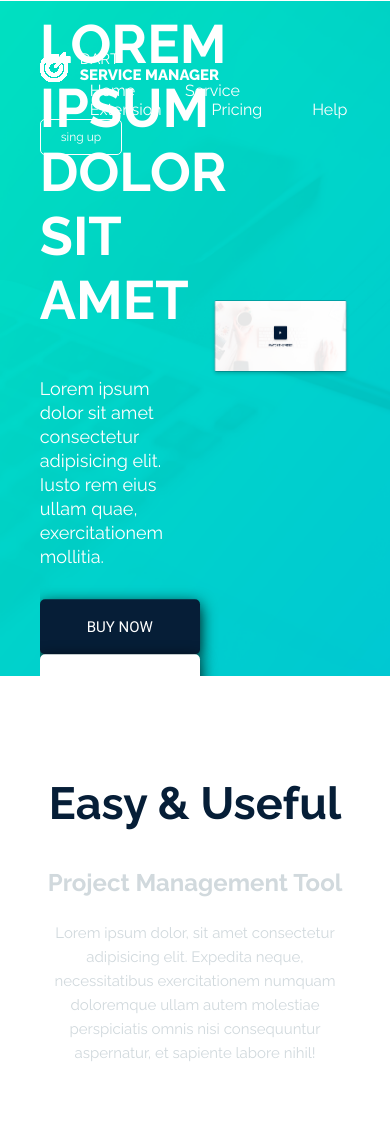
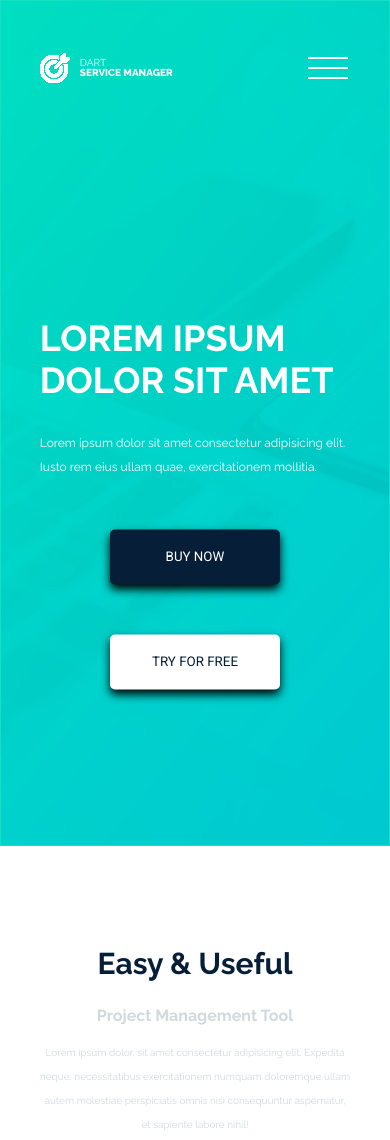
Before and after one commit to Anastasiia0905/playground, a website: page app/assets/Dart/index.html in a window 390 px wide. Shown: the top 1140 px of the page. Drawn offline with Linux system fonts and the light colour scheme.

Commit message:
mobile first section

```diff
--- a/app/assets/Dart/index.html
+++ b/app/assets/Dart/index.html
@@ -10,15 +10,18 @@
 </head>
 <body>
     <section class="hero">
-        <div class="wraper">
-            <header>
+        <div class="wrapper">
+            <header class="header">
                 <div class="logo">
                     <img src="img/logo.png" alt="logo">
                     <p>dart<br>
                     <span>service manager</span></p>
                 </div>
+                <div class="nav-toggle">
+                    <div class="nav-toggle-bar"></div>
+                </div>
                 <nav>
-                    <ul>
+                    <ul class="main-menu">
                         <li><a href="#">Home</a></li>
                         <li><a href="#">Service</a></li>
                         <li><a href="#">Extension</a></li>
@@ -26,16 +29,19 @@
                         <li><a href="#">Help</a></li>
                     </ul>
                 </nav>
-              <a href="#" class="navBut">sing up</a>
+              <a href="#" class="nav-button">sing up</a>
             </header>
             <div class="elements">
                 <div class="text">
                     <h1>Lorem ipsum dolor sit amet</h1>
                     <h5>Lorem ipsum dolor sit amet consectetur adipisicing elit. Iusto rem eius ullam quae, exercitationem mollitia.</h5>
                     <div class="buttonGroup">
-                        <button>buy now</button>
-                        <button>try for free</button>
+                        <button class="elements-button">buy now</button>
+                        <button class="elements-button">try for free</button>
                     </div>
+                </div>
+                <div class="video-replace">
+
                 </div>
                 <img class="video" src="img/video.png" alt="video">
             </div>
@@ -251,7 +257,7 @@
                 <div class="field-wrap"><label for="email">Email</label><input id="Email" type="email"></div>
                 <div class="field-wrap"><label for="phone">Phone</label><input id="phone" type="tel"></div>
                 <div class="field-wrap area"><label for="message">Message</label><textarea name="message" id="message" cols="30" rows="10"></textarea></div>
-                <div class="field-radio"><input id="subscribe" type="radio"><span class="check"></span><label class="radio-label" for="subscribe">subscribe to the newsletter</label></div>
+                <div class="field-radio"><input id="subscribe" type="checkbox"><span class="check"></span><label class="radio-label" for="subscribe">subscribe to the newsletter</label></div>
                 <button>send</button>
             </form>
         </div>
--- a/app/assets/sass/_setting2.scss
+++ b/app/assets/sass/_setting2.scss
@@ -3,12 +3,11 @@
 
 $Raleway: 'Raleway', sans-serif;
 $Roboto: 'Roboto', sans-serif;
-$fontNormal: 15px;
-$h1: calc(#{$fontNormal} * 3.6);
-$h2: calc(#{$fontNormal} * 3);
-$h3: calc(#{$fontNormal} * 1.6);
-$h4: calc(#{$fontNormal} * 1.3);
-$h5: calc(#{$fontNormal} * 1.2);
+$h1: 3.6rem;
+$h2: 3rem;
+$h3: 1.6rem;
+$h4: 1.3rem;
+$h5: 1.2rem;
 
 $colorTop: #fff;
 $titleColor: #061e37;
@@ -22,10 +21,10 @@ html, body {
     height: 100%;
     max-height: 100%;
     font-family: $Raleway;
+    width: 100vw;
 }
 
 p {
-    font-size: $fontNormal;
     line-height: 24px;
 }
 %flex {
@@ -49,9 +48,8 @@ p {
 }
 %button {
     height: 55px;
-    width: 160px;
+    width: 35%;
     font-family: $Roboto;
-    font-size: $fontNormal;
     text-transform: uppercase;
     border-radius: 5px;
     border: none;
--- a/app/assets/sass/styleDart.scss
+++ b/app/assets/sass/styleDart.scss
@@ -1,19 +1,23 @@
 @import 'setting2';
+html {
+    font-size: 10px;
+}
  section.hero {
-     background: url("../../Dart/img/header.png") center center no-repeat;
+    background: url("../../Dart/img/header.png") center center no-repeat;
      background-size: cover;
      color: $colorTop;
      position: relative;
-     border: 1px solid transparent;
-     .wraper {
+     border: 1px solid #17e0c2;
+     .wrapper {
          @extend %wrapper;
-         height: 80vh;
+         height: 100vh;
          overflow: hidden;
-         header {
+         .header {
              @extend %flex;
              justify-content: space-between;
              align-items: center;
              margin: 50px auto;
+             position: relative;
              .logo{
                  @extend %flex;
                  align-items: center;
@@ -30,7 +34,50 @@
                      }
                  }
              }
-             & ul {
+             /*BURGER*/
+             .nav-toggle {
+                margin-left: auto;
+                padding: 2px;
+                cursor: pointer;
+                height: 3rem;
+                width: 4rem;
+                z-index: 2;
+            }
+            .nav-toggle:hover {
+                opacity: 0.8;
+
+            }
+            .nav-toggle:hover .nav-toggle-bar::before {
+                margin-top: -1.2rem;
+            }
+            .nav-toggle:hover .nav-toggle-bar::after {
+                margin-top: 1.2rem;
+            }
+            .nav-toggle .nav-toggle-bar, .nav-toggle .nav-toggle-bar::before,
+            .nav-toggle .nav-toggle-bar::after {
+                position: absolute;
+                top: 50%;
+                transform: translateY(-50%);
+                background-color: #fff;
+                content: '';
+                height: 0.2rem;
+                width: 40px;
+                transition: all 0.5s ease;
+            }
+            .nav-toggle .nav-toggle-bar {
+                margin-top: 0;
+            }
+            .nav-toggle .nav-toggle-bar::before {
+                margin-top: -1rem;
+            }
+            .nav-toggle .nav-toggle-bar::after {
+                margin-top: 1rem;
+            }
+            /*END BURGER*/
+            .main-menu, .nav-button {
+                display: none;
+            }
+             & .main-menu {
                  @extend %ul, %flex;
                  li {
                      margin-left: 50px;
@@ -40,26 +87,18 @@
                      }
                  }
              }
-             .navBut {
-                 @extend %a;
-                 font-size: 12px;
-                 border: 1px solid $colorTop;
-                 color: $colorTop;
-                 padding: 10px 20px;
-                 border-radius: 5px;
-             }
          }
          .elements {
              @extend %flex;
+             flex-wrap: wrap;
              position: absolute;
              top: 50%;
-             transform: translateY(-50%);
-             flex-wrap: nowrap;
+             transform: translateY(-30%);
              justify-content: space-between;
              .text{
                  padding: 0;
                  margin: 0;
-                 max-width: 45%;
+                 max-width: 100%;
                 h1{
                     font-size: $h1;
                     text-transform: uppercase;
@@ -69,23 +108,23 @@
                     font-weight: 400;
                     line-height: 24px;
                 }
-                button {
+                .elements-button {
                     @extend %button;
+                    width: 55%;
+                    margin: 50px auto;
+                    display: block;
                 }
-                button:first-of-type{
+                .elements-button:first-of-type{
                     background: #061e37;
                     color: #fff;
-                    margin-right: 30px;
                 }
-                button:last-of-type{
+                .elements-button:last-of-type{
                     background: #fff;
                     color:  #061e37;
                 }
              }
              .video {
-                 align-self: center;
-                max-height: 320px;
-                max-width: 45%;
+                display: none;
              }
          }
      }
@@ -359,9 +398,6 @@
          h2{
              font-size: $h2;
          }
-         p{
-             font-size: $fontNormal;
-         }
          .sub-form {
              @extend %flex;
              justify-content: space-between;
@@ -389,8 +425,8 @@
                  @extend %flex;
                  position: relative;
                  align-items: center;
-                 input[type=radio]{
-                    opacity: 0.3;
+                 input[type=checkbox]{
+                    opacity: 0;
                     width: 10px;
                     height: 10px;
                     margin-right: 15px;
@@ -408,7 +444,10 @@
                     background-size: cover;
                 }
              }
-
+             .field-radio input:checked ~ .check {
+                background: url('../../Dart/img/checked.png') center center no-repeat;
+                background-size: 25px;
+             }
             button {
                 @extend %button;
                 width: 130px;
@@ -479,3 +518,48 @@
         }
      }
  }
+ @media screen and (min-width: 750px){
+     html {
+         font-size: 15px;
+     }
+     section.hero {
+         .wrapper {
+             height: 80vh;
+             .header {
+                 .nav-toggle {
+                     display: none;
+                 }
+                 .main-menu {
+                     display: flex;
+                 }
+                 .nav-button {
+                    display: block;
+                    font-size: 12px;
+                    border: 1px solid $colorTop;
+                    color: $colorTop;
+                    padding: 10px 20px;
+                    text-decoration: none;
+                    border-radius: 5px;
+                 }
+             }
+             .elements {
+                 flex-wrap: nowrap;
+                 transform: translateY(-50%);
+                 .text {
+                    width: 45%;
+                    .elements-button {
+                        width: 35%;
+                       margin-right: 30px;
+                       display: inline;
+                    }
+                 }
+                 .video {
+                    display: block;
+                    width: 45%;
+                    align-self: center;
+                    max-height: 320px;
+                 }
+             }
+         }
+     }
+ }
```
Also changed, not shown: app/assets/css/sass/styleDart.css.
